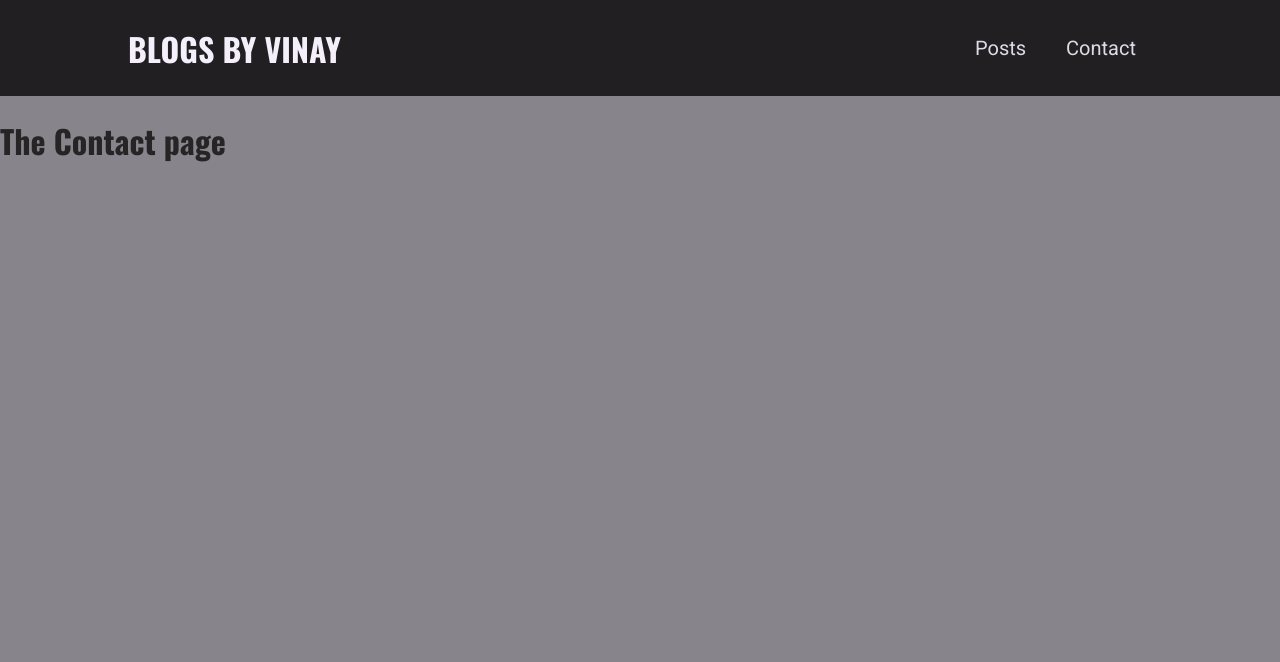
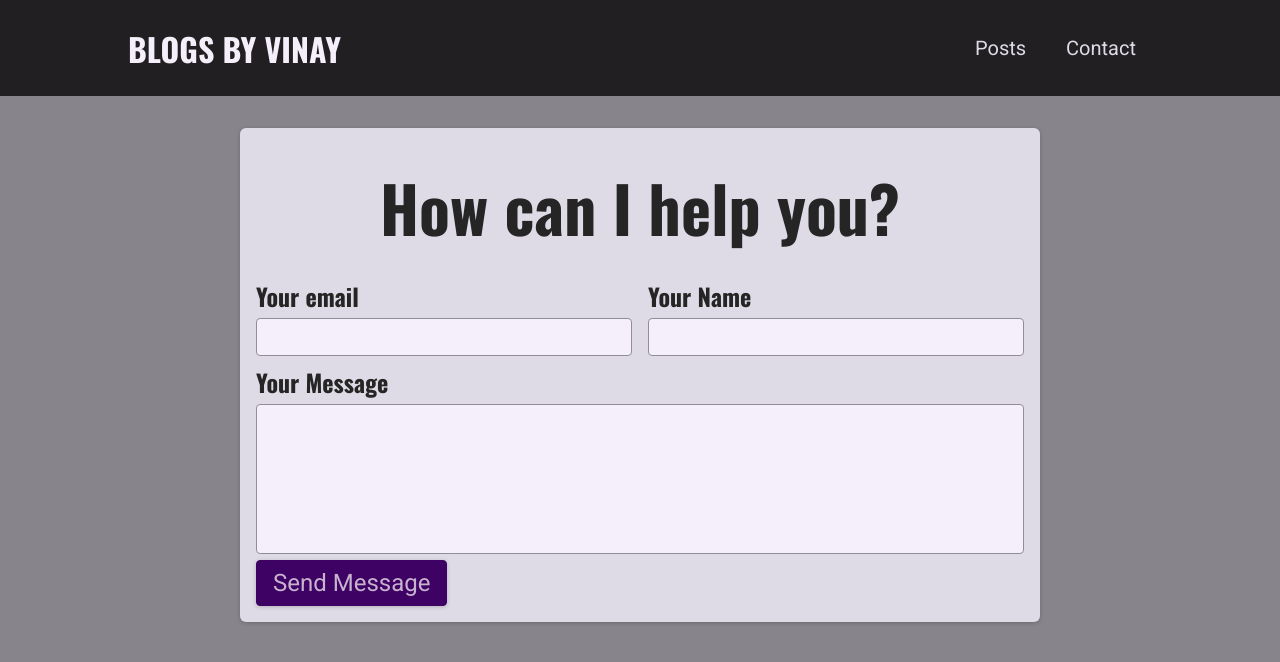
Before and after one commit to VinayKempa/learning-next-js, a Next.js app: page /contact in a window 1280 px wide. Shown: the top 662 px of the page. Built offline with nearby package versions, Linux system fonts and the light colour scheme.

Commit message:
Handling Contact API 1. Create contact Form 2. Create Contact API 3. Create Cloud MongoDB and API to store messages 4. Handle API response with Notifications in UI

```diff
--- /dev/null
+++ b/components/contact/contact-form.js
@@ -0,0 +1,108 @@
+import { useEffect, useState } from "react";
+import classes from "./contact-form.module.css";
+import Notification from "../ui/notification";
+
+async function sendContactData(fields) {
+  const response = await fetch(`/api/contact`, {
+    method: "POST",
+    body: JSON.stringify({ ...fields }),
+    headers: {
+      "Content-Type": "application/json",
+    },
+  });
+  const data = await response.json();
+
+  if (!response.ok) {
+    throw new Error(data.message || "Something went wrong");
+  }
+}
+
+function ContactForm() {
+  const [fields, setFields] = useState({});
+  const [reqstatus, setRequestStatus] = useState(null); // Pending, success, error
+
+  useEffect(() => {
+    if (
+      reqstatus &&
+      (reqstatus.status === "success" || reqstatus.status === "error")
+    ) {
+      let timer = setTimeout(() => {
+        setRequestStatus(null);
+      }, 3000);
+      return () => {
+        clearTimeout(timer);
+      };
+    }
+  }, [reqstatus]);
+
+  async function sendMessageHandler(e) {
+    e.preventDefault();
+    setRequestStatus({
+      status: "pending",
+      title: "Sending message ...",
+      message: "Your message is on its way !",
+    });
+    try {
+      await sendContactData({ ...fields });
+      setRequestStatus({
+        status: "success",
+        title: "Success !",
+        message: "Message sent succesfully !",
+      });
+      setFields({});
+    } catch (error) {
+      setRequestStatus({
+        status: "error",
+        title: "Error !",
+        message: error.message || "Something went wrong",
+      });
+    }
+  }
+  function inputHandler(e) {
+    setFields({ ...fields, [e.target.name]: e.target.value });
+  }
+  return (
+    <section className={classes.contact}>
+      <h1>How can I help you?</h1>
+      <form className={classes.form} onSubmit={sendMessageHandler}>
+        <div className={classes.controls}>
+          <div className={classes.control}>
+            <label htmlFor="email">Your email</label>
+            <input
+              type="email"
+              id="email"
+              name="email"
+              required
+              onChange={inputHandler}
+            />
+          </div>
+          <div className={classes.control}>
+            <label htmlFor="name">Your Name</label>
+            <input
+              type="text"
+              id="name"
+              name="name"
+              required
+              onChange={inputHandler}
+            />
+          </div>
+        </div>
+        <div className={classes.control}>
+          <label htmlFor="message">Your Message</label>
+          <textarea
+            id="message"
+            name="message"
+            rows={5}
+            onChange={inputHandler}
+          />
+        </div>
+        <div className={classes.action}>
+          <button>Send Message</button>
+        </div>
+      </form>
+      {reqstatus && <Notification {...reqstatus} />}
+    </section>
+  );
+}
+
+export default ContactForm;
--- /dev/null
+++ b/components/contact/contact-form.module.css
@@ -0,0 +1,73 @@
+.contact {
+  margin: var(--size-8) auto;
+  border-radius: 6px;
+  background-color: var(--color-grey-100);
+  width: 90%;
+  max-width: 50rem;
+  padding: var(--size-4);
+  box-shadow: 0 1px 4px rgba(0, 0, 0, 0.2);
+  font-size: var(--size-6);
+}
+
+.contact h1 {
+  font-size: var(--size-8);
+  margin: var(--size-4) 0;
+  text-align: left;
+}
+
+.form label {
+  display: block;
+  font-family: "Oswald", sans-serif;
+  font-weight: bold;
+  margin: var(--size-2) 0 var(--size-1) 0;
+}
+
+.form input,
+.form textarea {
+  font: inherit;
+  padding: var(--size-1);
+  border-radius: 4px;
+  width: 100%;
+  border: 1px solid var(--color-grey-400);
+  background-color: var(--color-grey-50);
+  resize: none;
+}
+
+.controls {
+  display: flex;
+  column-gap: 1rem;
+  flex-wrap: wrap;
+}
+
+.control {
+  flex: 1;
+  min-width: 10rem;
+}
+
+.actions {
+  margin-top: var(--size-4);
+  text-align: right;
+}
+
+.form button {
+  font: inherit;
+  cursor: pointer;
+  background-color: var(--color-primary-700);
+  border: 1px solid var(--color-primary-700);
+  padding: var(--size-2) var(--size-4);
+  border-radius: 4px;
+  color: var(--color-primary-50);
+  box-shadow: 0 1px 4px rgba(0, 0, 0, 0.2);
+}
+
+.form button:hover {
+  background-color: var(--color-primary-500);
+  border-color: var(--color-primary-500);
+}
+
+@media (min-width: 768px) {
+  .contact h1 {
+    font-size: var(--size-16);
+    text-align: center;
+  }
+}
--- /dev/null
+++ b/components/ui/notification.js
@@ -0,0 +1,28 @@
+import ReactDOM from 'react-dom';
+
+import classes from './notification.module.css';
+
+function Notification(props) {
+  const { title, message, status } = props;
+
+  let statusClasses = '';
+
+  if (status === 'success') {
+    statusClasses = classes.success;
+  }
+
+  if (status === 'error') {
+    statusClasses = classes.error;
+  }
+
+  const cssClasses = `${classes.notification} ${statusClasses}`;
+
+  return (
+    <div className={cssClasses}>
+      <h2>{title}</h2>
+      <p>{message}</p>
+    </div>
+  );
+}
+
+export default Notification;
--- /dev/null
+++ b/components/ui/notification.module.css
@@ -0,0 +1,43 @@
+.notification {
+  display: flex;
+  justify-content: space-between;
+  align-items: center;
+  color: var(--color-grey-100);
+  background-color: var(--color-grey-800);
+  padding: 0 var(--size-8);
+  box-shadow: 0 1px 8px rgba(0, 0, 0, 0.2);
+  position: fixed;
+  height: 5rem;
+  bottom: 0;
+  width: 100%;
+  left: 0;
+  border-top-right-radius: 0;
+  border-top-left-radius: 0;
+}
+
+.notification h2 {
+  font-size: var(--size-6);
+  margin: 0;
+}
+
+.notification p {
+  margin: 0;
+}
+
+.success {
+  background-color: var(--color-success-500);
+  color: var(--color-grey-800);
+}
+
+.error {
+  background-color: var(--color-error-500);
+}
+
+@media (min-width: 768px) {
+  .notification {
+    width: 40rem;
+    left: calc(50% - 20rem);
+    border-top-right-radius: 6px;
+    border-top-left-radius: 6px;
+  }
+}
--- a/package.json
+++ b/package.json
@@ -9,6 +9,7 @@
   },
   "dependencies": {
     "gray-matter": "^4.0.3",
+    "mongodb": "^4.3.1",
     "next": "12.0.7",
     "react": "17.0.2",
     "react-dom": "17.0.2",
--- /dev/null
+++ b/pages/api/contact.js
@@ -0,0 +1,48 @@
+import { MongoClient } from "mongodb";
+
+async function handler(req, res) {
+  if (req.method === "POST") {
+    const { email, name, message } = req.body;
+    if (
+      !email ||
+      !email.includes("@") ||
+      !name ||
+      name.trim() === "" ||
+      !message ||
+      message.trim() === ""
+    ) {
+      return res.status(400).json({ message: "Invalid input" });
+    }
+    // Store in database;
+
+    const newMessage = {
+      email,
+      name,
+      message,
+    };
+
+    let client;
+    try {
+      client = await MongoClient.connect(
+        "mongodb+srv://kempatest:kempatest@cluster0.wztxk.mongodb.net/my-site?retryWrites=true&w=majority"
+      );
+    } catch (error) {
+      console.error(error);
+      res.status(500).json({ message: "Could not connect to DB" });
+    }
+
+    const db = client.db();
+    try {
+      const result = await db.collection("messages").insertOne(newMessage);
+      newMessage.id = result.insertedId;
+    } catch (error) {
+      client.close();
+      res.status(500).json({ message: "Failed storing message" });
+      return;
+    }
+    client.close();
+    res.status(200).json({ message: "Successfully stored message" });
+  }
+}
+
+export default handler;
--- a/pages/contact/index.js
+++ b/pages/contact/index.js
@@ -1,7 +1,9 @@
+import ContactForm from "../../components/contact/contact-form";
+
 function ContactPage() {
   return (
     <div>
-      <h1>The Contact page</h1>
+      <ContactForm />
     </div>
   );
 }
```
Also changed, not shown: 1 other file (tests, documents, lock files or other folders).
